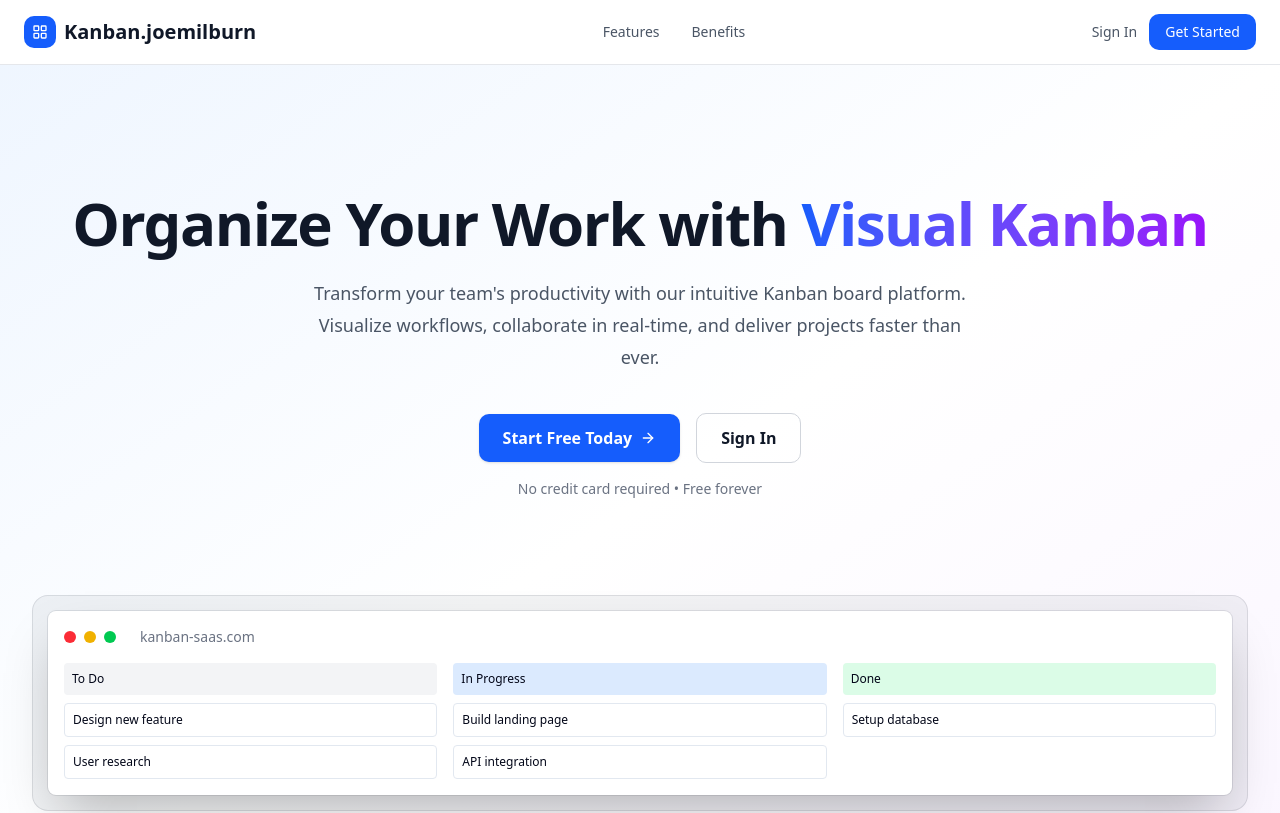
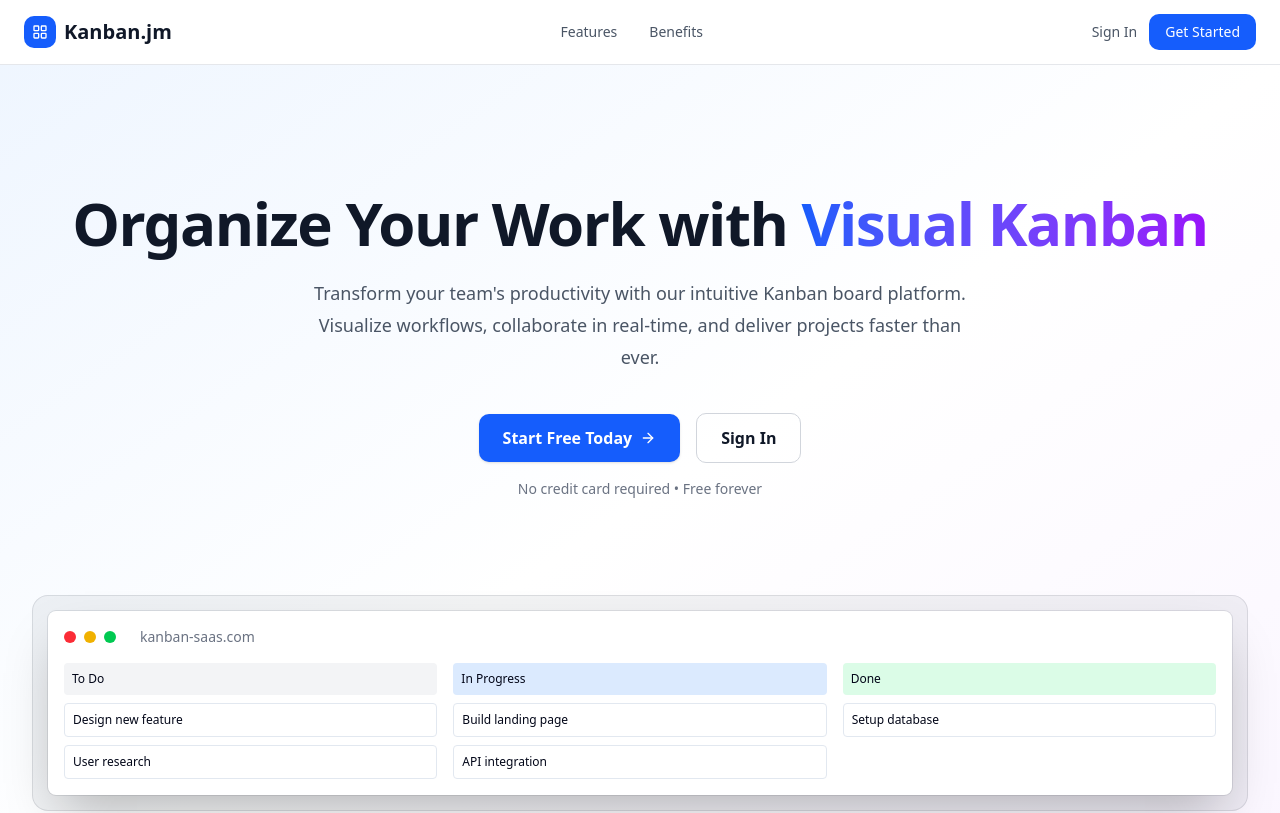
Before and after one commit to jrmilburn/kanban-saas, a Next.js app: page / in a window 1280 px wide. Shown: the top 813 px of the page. Built offline with nearby package versions, Linux system fonts and the light colour scheme; no server answers.

Commit message:
update headers to kanban.jm

```diff
--- a/app/login/page.js
+++ b/app/login/page.js
@@ -16,7 +16,7 @@ export default function LoginPage() {
             </svg>
           </div>
         </div>
-        <h2 className="mt-6 text-center text-3xl font-bold tracking-tight text-gray-900">Welcome to Kanban.joemilburn</h2>
+        <h2 className="mt-6 text-center text-3xl font-bold tracking-tight text-gray-900">Welcome to Kanban.jm</h2>
         <p className="mt-2 text-center text-sm text-gray-600">Sign in to your account or create a new one</p>
       </div>
 
--- a/components/Header.js
+++ b/components/Header.js
@@ -15,7 +15,7 @@ export default function Header({ session }) {
             <div className="h-8 w-8 rounded-lg bg-blue-600 text-white flex items-center justify-center">
               <LayoutGrid className="h-4 w-4" />
             </div>
-            <span className="font-semibold text-gray-900 hidden sm:block">kanban.joemilburn</span>
+            <span className="font-semibold text-gray-900 hidden sm:block">Kanban.jm</span>
           </Link>
 
           {/* User Menu */}
--- a/components/LandingPage.js
+++ b/components/LandingPage.js
@@ -47,7 +47,7 @@ export default function LandingPage() {
               <div className="h-8 w-8 rounded-lg bg-blue-600 text-white flex items-center justify-center">
                 <LayoutGrid className="h-4 w-4" />
               </div>
-              <span className="font-bold text-xl text-gray-900">Kanban.joemilburn</span>
+              <span className="font-bold text-xl text-gray-900">Kanban.jm</span>
             </div>
 
             {/* Navigation */}
@@ -270,7 +270,7 @@ export default function LandingPage() {
               <div className="h-6 w-6 rounded bg-blue-600 text-white flex items-center justify-center">
                 <LayoutGrid className="h-3 w-3" />
               </div>
-              <span className="font-semibold text-white">Kanban.joemilburn</span>
+              <span className="font-semibold text-white">Kanban.jm</span>
             </div>
             <div className="flex items-center gap-6">
               <Link href="/login" className="text-sm text-gray-400 hover:text-white transition-colors">
```
